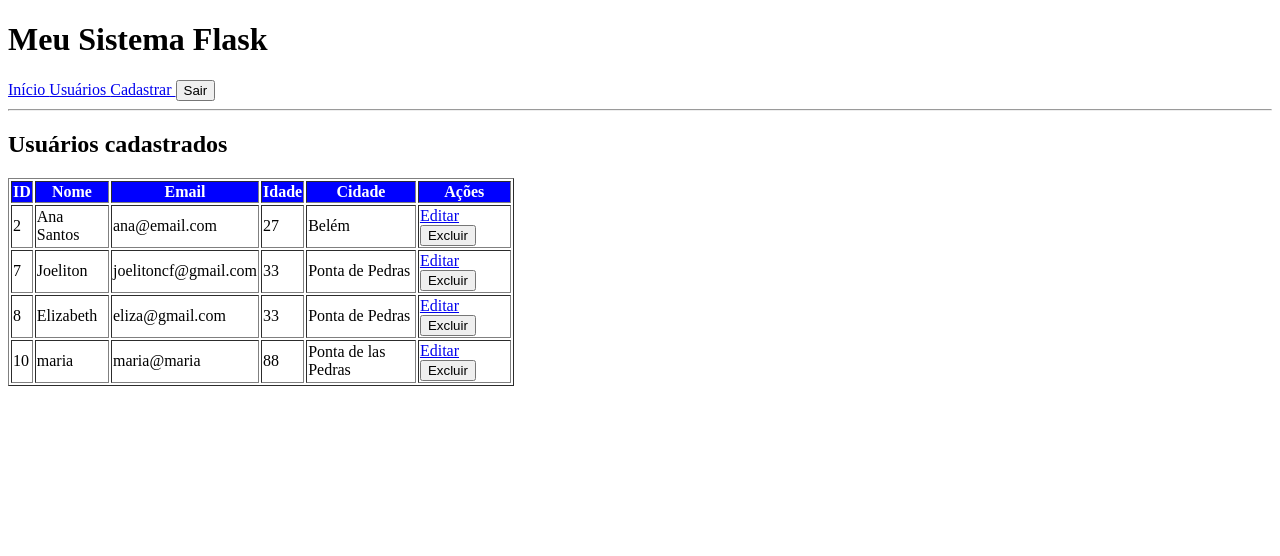
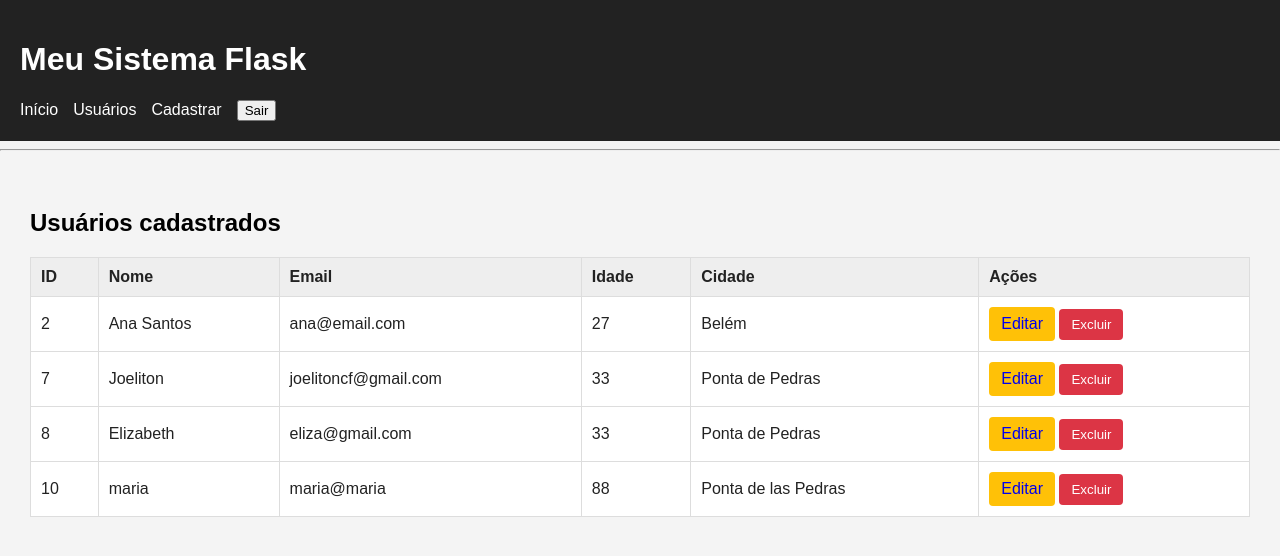
Before and after one commit to JoelitonCF/python-flask, a Flask app: page /usuarios/usuarios in a window 1280 px wide. Shown: the top 556 px of the page. Run offline with Flask 3, Linux system fonts and the light colour scheme; a user stored in the database is signed in; data comes from the database, SQL or seed files in the repository; both versions use the stored data as it was after the commit.

Commit message:
aula 20 estilização usando css

```diff
--- /dev/null
+++ b/static/css/style.css
@@ -0,0 +1,135 @@
+body {
+    font-family: Arial, sans-serif;
+    margin: 0;
+    background-color: #f4f4f4;
+}
+
+header {
+    background-color: #222;
+    color: white;
+    padding: 20px;
+}
+
+main {
+    padding: 30px;
+}
+
+nav {
+    display: flex;
+    gap: 15px;
+    align-items: center;
+}
+
+nav a {
+    color: white;
+    text-decoration: none;
+}
+
+nav a:hover {
+    text-decoration: underline;
+}
+
+nav form {
+    margin: 0;
+}
+
+
+/* FORMULÁRIOS */
+
+.formulario {
+    max-width: 400px;
+    background-color: white;
+    padding: 20px;
+    border-radius: 8px;
+}
+
+.formulario label {
+    display: block;
+    margin-top: 10px;
+}
+
+.formulario input {
+    width: 100%;
+    padding: 8px;
+    margin-top: 5px;
+    box-sizing: border-box;
+}
+
+.formulario button {
+    margin-top: 20px;
+}
+
+
+/* TABELA */
+
+.tabela {
+    width: 100%;
+    border-collapse: collapse;
+    background-color: white;
+}
+
+.tabela th,
+.tabela td {
+    border: 1px solid #ddd;
+    padding: 10px;
+    text-align: left;
+    color: #222;
+}
+
+.tabela th {
+    background-color: #eee;
+}
+
+
+/* BOTÕES */
+
+.botao {
+    display: inline-block;
+    padding: 8px 12px;
+    text-decoration: none;
+    border: none;
+    border-radius: 4px;
+    cursor: pointer;
+}
+
+.botao-editar {
+    background-color: #ffc107;
+}
+
+.botao-excluir {
+    background-color: #dc3545;
+    color: white;
+}
+
+.botao-novo {
+    background-color: #28a745;
+    color: white;
+}
+
+.form-excluir {
+    display: inline;
+}
+
+
+/* MENSAGENS */
+
+.success {
+    background-color: #b2f3c1;
+    padding: 10px;
+    margin: 10px 0;
+    border-radius: 5px;
+}
+
+.error {
+    background-color: #f3c3c7;
+    padding: 10px;
+    margin: 10px 0;
+    border-radius: 5px;
+}
+
+.warning {
+    background-color: #efe7cc;
+    padding: 10px;
+    margin: 10px 0;
+    border-radius: 5px;
+}
--- a/templates/base.html
+++ b/templates/base.html
@@ -3,6 +3,7 @@
 
 <head>
     <meta charset="UTF-8">
+    <link rel="stylesheet" href="{{url_for('static', filename='css/style.css')}}">
     <title>{% block titulo %}Meu Sistema{% endblock %}</title>
 </head>
 
@@ -26,12 +27,8 @@
                 Cadastrar
             </a>
 
-                <form
-                    action="{{ url_for('auth.logout') }}"
-                    method="POST"
-                    style="display: inline;"
-                >
-                    <button type="submit">
+            <form action="{{ url_for('auth.logout') }}" method="POST" >
+                <button type="submit" >
                     Sair
                 </button>
             </form>
--- a/templates/cadastrar_conta.html
+++ b/templates/cadastrar_conta.html
@@ -10,7 +10,7 @@
 
 {% block conteudo %}
     <h2>Criar conta</h2>
-    <form method="POST">
+    <form method="POST" class="formulario">
         <label>Nome: </label>
         <input type="text" name="nome" required>
         <br><br>
@@ -20,7 +20,7 @@
         <label>Senha:</label>
         <input type="password" name="senha" required>
         <br><br>
-        <button type="submit">Criar conta</button>
+        <button type="submit" class="botao-novo">Criar conta</button>
 
     </form>
 {% endblock %}
--- a/templates/cadastro.html
+++ b/templates/cadastro.html
@@ -8,7 +8,7 @@ Cadastro
 
 <h2>Cadastro de usuário</h2>
 
-<form method="POST">
+<form method="POST" class="formulario">
 
     <label>Nome:</label>
     <input type="text" name="nome" required>
@@ -30,7 +30,7 @@ Cadastro
 
     <br><br>
 
-    <button type="submit">Cadastrar</button>
+    <button type="submit" class="botao botao-novo">Cadastrar</button>
 
 </form>
 
--- a/templates/editar.html
+++ b/templates/editar.html
@@ -7,7 +7,7 @@ Editar
 {% block conteudo %}
     <h2>Editar usuário</h2>
 
-    <form method="POST">
+    <form method="POST" class="formulario">
         <label>Nome: </label>
         <input type="text" name="nome" value="{{usuario.nome}}">
         <br><br>
--- a/templates/login.html
+++ b/templates/login.html
@@ -9,7 +9,7 @@ Login
 
 <h2>Login</h2>
 
-<form method="POST">
+<form method="POST" class="formulario">
 
     <label>Email:</label>
     <input type="text" name="email" required>
@@ -17,7 +17,7 @@ Login
     <label>Senha:</label>
     <input type="password" name="senha" required>
     <br><br>
-    <button type="submit">Entrar</button>
+    <button type="submit" class="botao botao-novo">Entrar</button>
 
 
 </form>
--- a/templates/usuarios.html
+++ b/templates/usuarios.html
@@ -8,7 +8,7 @@ Usuários
 
 <h2>Usuários cadastrados</h2>
 
-<table style="width: 40%" border="1">
+<table class="tabela">
     <thead style="background-color: blue; color: white;">
         <tr>
             <th>ID</th>
@@ -29,10 +29,10 @@ Usuários
             <td>{{usuario.idade}}</td>
             <td>{{usuario.cidade}}</td>
             <td>
-                <a href="{{ url_for('usuarios.editar', id=usuario.id) }}">Editar</a>
-                <form action="{{ url_for('usuarios.excluir', id=usuario.id) }}" method="POST" style="display: inline;"
+                <a href="{{ url_for('usuarios.editar', id=usuario.id) }}" class="botao botao-editar" style="text-decoration: none;">Editar</a>
+                <form action="{{ url_for('usuarios.excluir', id=usuario.id) }}" method="POST" class="form-excluir""
                     onsubmit="return confirm('Deseja realmente excluir este usuário?')">
-                    <button type="submit">Excluir</button>
+                    <button type="submit" class="botao botao-excluir">Excluir</button>
                 </form>
             </td>
 
```
Also changed, not shown: banco.db. Lines whose indentation alone changed are shown as unchanged.
